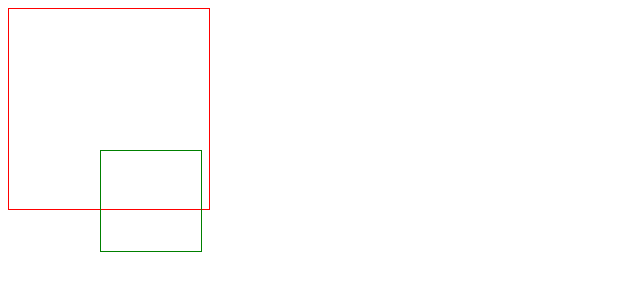
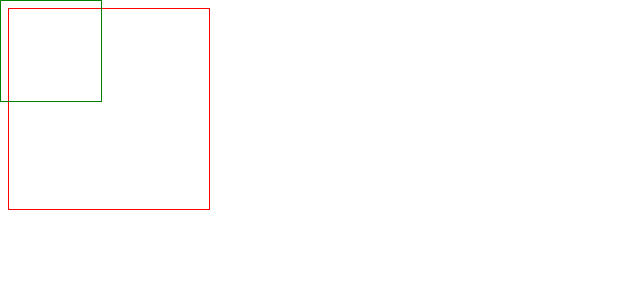
Before and after one commit to xnutti/practice, a plain HTML site: page position/index2.html in a window 1280 px wide. Shown: the whole page, without its empty margins (0-640 px from the left). Drawn offline with Linux system fonts and the light colour scheme.

Commit message:
save 11. пример 3

```diff
--- a/position/styles2.css
+++ b/position/styles2.css
@@ -1,4 +1,4 @@
-/* пример 2 */
+/* пример 3 */
 
 #elem1 {
 	width: 200px;
@@ -7,8 +7,8 @@
 }
 #elem2 {
 	position: absolute;
-	top: 150px;
-	left: 100px;
+	top: 0px;
+	left: 0px;
 
 	width: 100px;
 	height: 100px;
```
Also changed, not shown: position/index2.html (+1 -1 lines).
